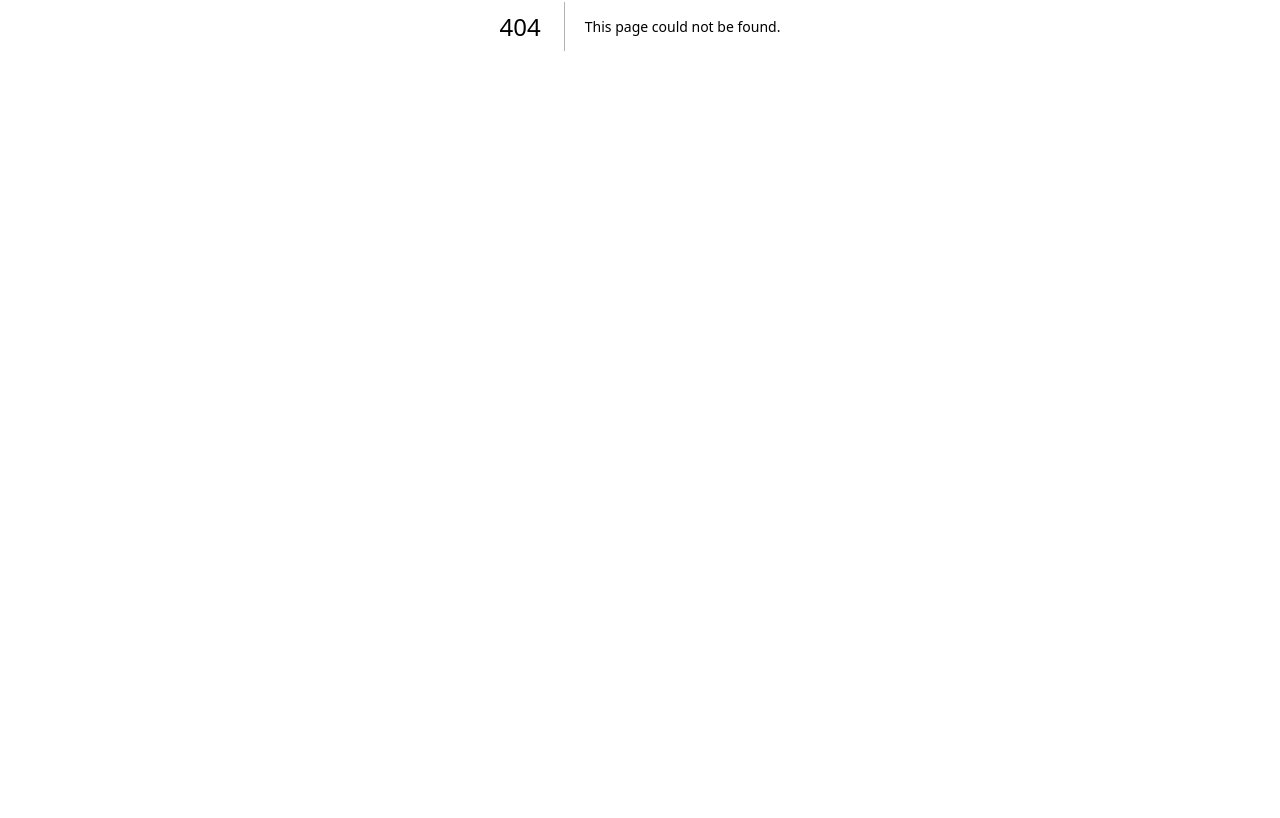
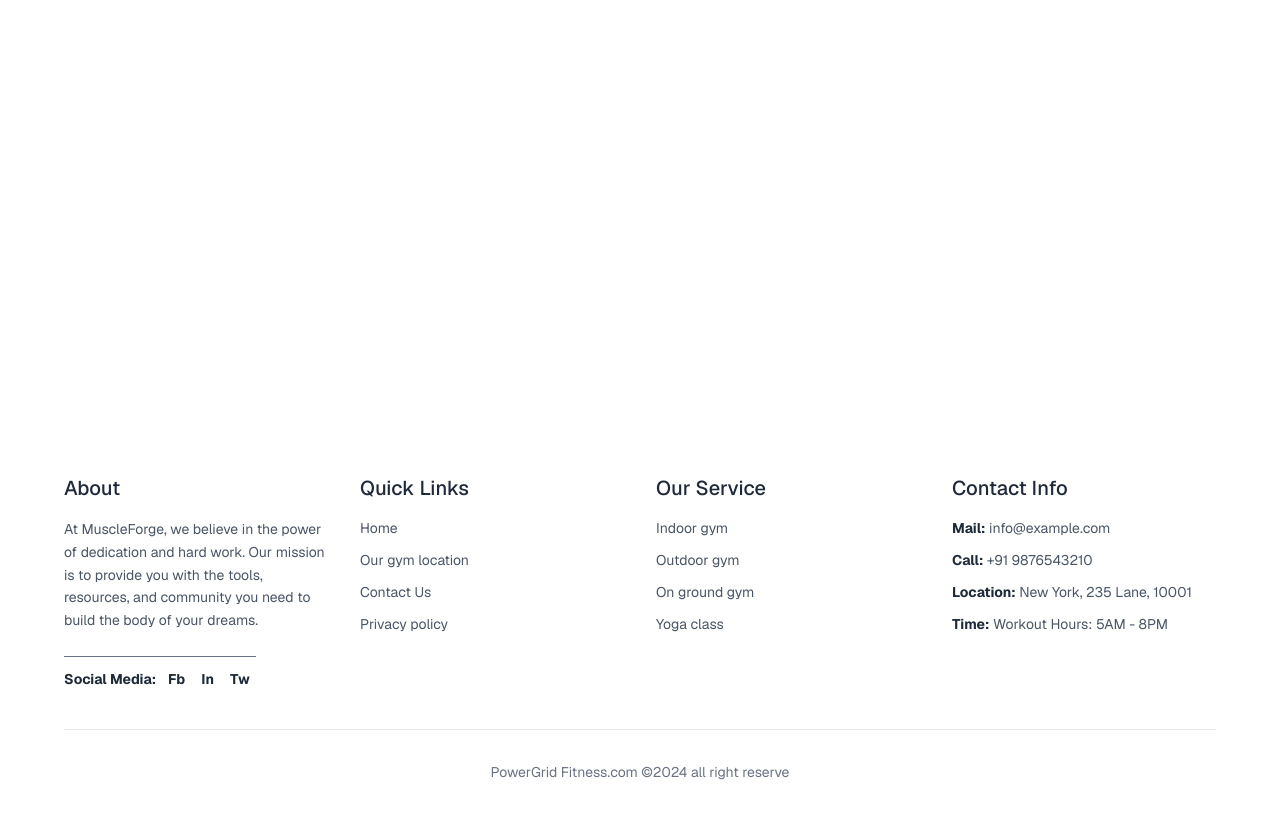
Before and after one commit to isratbiswas/Softvence_landing_page, a Next.js app: page /login in a window 1280 px wide. Before the commit this address had no page. Shown: the part 374-1192 px from the top of the page. Before the commit the page ends 800 px from the top, so only its background shows below. Built offline with nearby package versions, Linux system fonts and the light colour scheme.

Commit message:
feat: implement footer based on Figma design

```diff
--- /dev/null
+++ b/src/app/(auth)/login/page.tsx
@@ -0,0 +1,11 @@
+import React from "react";
+
+const LoginPage = () => {
+  return (
+    <div>
+      <h4>Login</h4>
+    </div>
+  );
+};
+
+export default LoginPage;
--- /dev/null
+++ b/src/app/(auth)/register/page.tsx
@@ -0,0 +1,11 @@
+import React from "react";
+
+const RegisterPage = () => {
+  return (
+    <div>
+      <h3>Register</h3>
+    </div>
+  );
+};
+
+export default RegisterPage;
--- a/src/app/layout.tsx
+++ b/src/app/layout.tsx
@@ -1,6 +1,7 @@
 import type { Metadata } from "next";
 import { Geist, Geist_Mono } from "next/font/google";
 import "./globals.css";
+import Footer from "@/components/shared/Footer";
 
 const geistSans = Geist({
   variable: "--font-geist-sans",
@@ -27,7 +28,12 @@ export default function RootLayout({
       lang="en"
       className={`${geistSans.variable} ${geistMono.variable} h-full antialiased`}
     >
-      <body className="min-h-full flex flex-col">{children}</body>
+      <body className="min-h-full flex flex-col">
+        {/* <InitialLoader />
+        <Navbar /> */}
+        <main className="min-h-dvh">{children}</main>
+        <Footer />
+      </body>
     </html>
   );
 }
--- a/src/app/page.tsx
+++ b/src/app/page.tsx
@@ -2,64 +2,8 @@ import Image from "next/image";
 
 export default function Home() {
   return (
-    <div className="flex flex-col flex-1 items-center justify-center bg-zinc-50 font-sans dark:bg-black">
-      <main className="flex flex-1 w-full max-w-3xl flex-col items-center justify-between py-32 px-16 bg-white dark:bg-black sm:items-start">
-        <Image
-          className="dark:invert"
-          src="/next.svg"
-          alt="Next.js logo"
-          width={100}
-          height={20}
-          priority
-        />
-        <div className="flex flex-col items-center gap-6 text-center sm:items-start sm:text-left">
-          <h1 className="max-w-xs text-3xl font-semibold leading-10 tracking-tight text-black dark:text-zinc-50">
-            To get started, edit the page.tsx file.
-          </h1>
-          <p className="max-w-md text-lg leading-8 text-zinc-600 dark:text-zinc-400">
-            Looking for a starting point or more instructions? Head over to{" "}
-            <a
-              href="https://vercel.com/templates?framework=next.js&utm_source=create-next-app&utm_medium=appdir-template-tw&utm_campaign=create-next-app"
-              className="font-medium text-zinc-950 dark:text-zinc-50"
-            >
-              Templates
-            </a>{" "}
-            or the{" "}
-            <a
-              href="https://nextjs.org/learn?utm_source=create-next-app&utm_medium=appdir-template-tw&utm_campaign=create-next-app"
-              className="font-medium text-zinc-950 dark:text-zinc-50"
-            >
-              Learning
-            </a>{" "}
-            center.
-          </p>
-        </div>
-        <div className="flex flex-col gap-4 text-base font-medium sm:flex-row">
-          <a
-            className="flex h-12 w-full items-center justify-center gap-2 rounded-full bg-foreground px-5 text-background transition-colors hover:bg-[#383838] dark:hover:bg-[#ccc] md:w-[158px]"
-            href="https://vercel.com/new?utm_source=create-next-app&utm_medium=appdir-template-tw&utm_campaign=create-next-app"
-            target="_blank"
-            rel="noopener noreferrer"
-          >
-            <Image
-              className="dark:invert"
-              src="/vercel.svg"
-              alt="Vercel logomark"
-              width={16}
-              height={16}
-            />
-            Deploy Now
-          </a>
-          <a
-            className="flex h-12 w-full items-center justify-center rounded-full border border-solid border-black/[.08] px-5 transition-colors hover:border-transparent hover:bg-black/[.04] dark:border-white/[.145] dark:hover:bg-[#1a1a1a] md:w-[158px]"
-            href="https://nextjs.org/docs?utm_source=create-next-app&utm_medium=appdir-template-tw&utm_campaign=create-next-app"
-            target="_blank"
-            rel="noopener noreferrer"
-          >
-            Documentation
-          </a>
-        </div>
-      </main>
+    <div className="">
+      <h2>Hello</h2>
     </div>
   );
 }
--- a/src/components/shared/Footer.tsx
+++ b/src/components/shared/Footer.tsx
@@ -0,0 +1,102 @@
+import React from "react";
+
+const Footer = () => {
+  return (
+    <footer className="bg-white text-gray-800 py-12 px-6 md:px-16 font-sans">
+      <div className="max-w-7xl mx-auto grid grid-cols-1 md:grid-cols-2 lg:grid-cols-4 gap-8 mb-10">
+        <div className="flex flex-col">
+          <h4 className="text-xl font-medium mb-4">About</h4>
+          <p className="text-gray-600 leading-relaxed text-sm mb-6">
+            At MuscleForge, we believe in the power of dedication and hard work.
+            Our mission is to provide you with the tools, resources, and
+            community you need to build the body of your dreams.
+          </p>
+          <div className="border-t border-gray-500 pt-3 w-48 flex items-center gap-3">
+            <h5 className="font-bold text-sm">Social Media:</h5>
+            <ul className="flex gap-4 font-bold text-sm">
+              <li className="cursor-pointer hover:text-blue-600 transition">
+                Fb
+              </li>
+              <li className="cursor-pointer hover:text-blue-700 transition">
+                In
+              </li>
+              <li className="cursor-pointer hover:text-blue-400 transition">
+                Tw
+              </li>
+            </ul>
+          </div>
+        </div>
+
+        {/* Quick Links Section */}
+        <div>
+          <h4 className="text-xl font-medium mb-4">Quick Links</h4>
+          <ul className="space-y-3 text-gray-600 text-sm">
+            <li className="hover:translate-x-1 transition-transform cursor-pointer">
+              Home
+            </li>
+            <li className="hover:translate-x-1 transition-transform cursor-pointer">
+              Our gym location
+            </li>
+            <li className="hover:translate-x-1 transition-transform cursor-pointer">
+              Contact Us
+            </li>
+            <li className="hover:translate-x-1 transition-transform cursor-pointer">
+              Privacy policy
+            </li>
+          </ul>
+        </div>
+
+        {/* Our Service Section */}
+        <div>
+          <h4 className="text-xl font-medium mb-4">Our Service</h4>
+          <ul className="space-y-3 text-gray-600 text-sm">
+            <li className="hover:translate-x-1 transition-transform cursor-pointer">
+              Indoor gym
+            </li>
+            <li className="hover:translate-x-1 transition-transform cursor-pointer">
+              Outdoor gym
+            </li>
+            <li className="hover:translate-x-1 transition-transform cursor-pointer">
+              On ground gym
+            </li>
+            <li className="hover:translate-x-1 transition-transform cursor-pointer">
+              Yoga class
+            </li>
+          </ul>
+        </div>
+
+        {/* Contact Info Section */}
+        <div>
+          <h4 className="text-xl font-medium mb-4">Contact Info</h4>
+          <ul className="space-y-3 text-gray-600 text-sm">
+            <li>
+              <span className="font-bold text-gray-800">Mail:</span>{" "}
+              info@example.com
+            </li>
+            <li>
+              <span className="font-bold text-gray-800">Call:</span> +91
+              9876543210
+            </li>
+            <li>
+              <span className="font-bold text-gray-800">Location:</span> New
+              York, 235 Lane, 10001
+            </li>
+            <li>
+              <span className="font-bold text-gray-800">Time:</span> Workout
+              Hours: 5AM - 8PM
+            </li>
+          </ul>
+        </div>
+      </div>
+
+      {/* Bottom Copyright Section */}
+      <div className="border-t border-gray-200 pt-8">
+        <p className="text-center text-gray-500 text-sm">
+          PowerGrid Fitness.com &copy;2024 all right reserve
+        </p>
+      </div>
+    </footer>
+  );
+};
+
+export default Footer;
```
